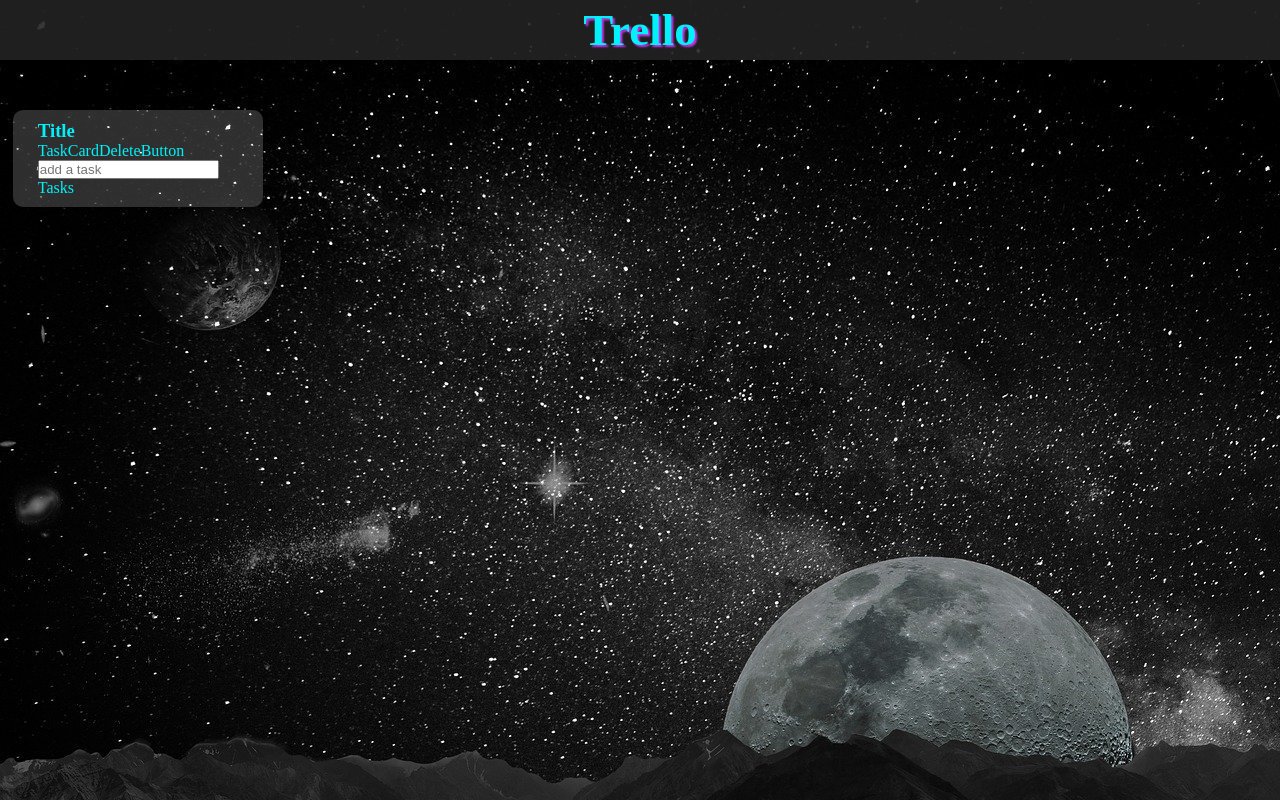
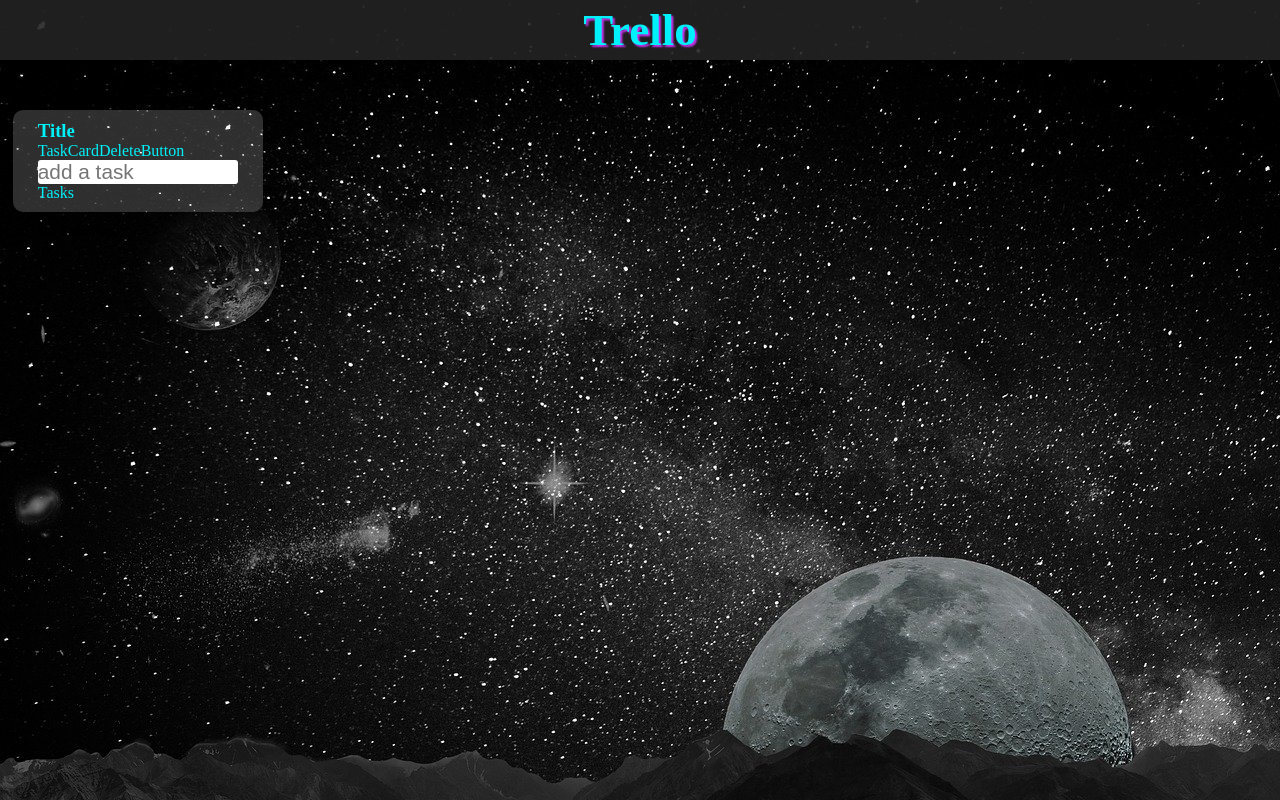
Before and after one commit to rerelurelu/trello-clone, a React (Create React App) app: page / in a window 1280 px wide. Built offline with nearby package versions, Linux system fonts and the light colour scheme.

Commit message:
🎨 layout: Update

```diff
--- a/src/components/Task/TaskCard.css
+++ b/src/components/Task/TaskCard.css
@@ -20,4 +20,12 @@
   border-radius: 3px;
   border: none;
   outline: none;
+}
+
+.taskAddInput {
+  width: 100%;
+  font-size: 1.3rem;
+  border-radius: 3px;
+  border: none;
+  outline: none;
 }/*# sourceMappingURL=TaskCard.css.map */
--- a/src/components/Task/TaskCard.scss
+++ b/src/components/Task/TaskCard.scss
@@ -21,3 +21,11 @@
   border: none;
   outline: none;
 }
+
+.taskAddInput {
+  width: 100%;
+  font-size: 1.3rem;
+  border-radius: 3px;
+  border: none;
+  outline: none;
+}
```
Also changed, not shown: 1 other file (tests, documents, lock files or other folders).
